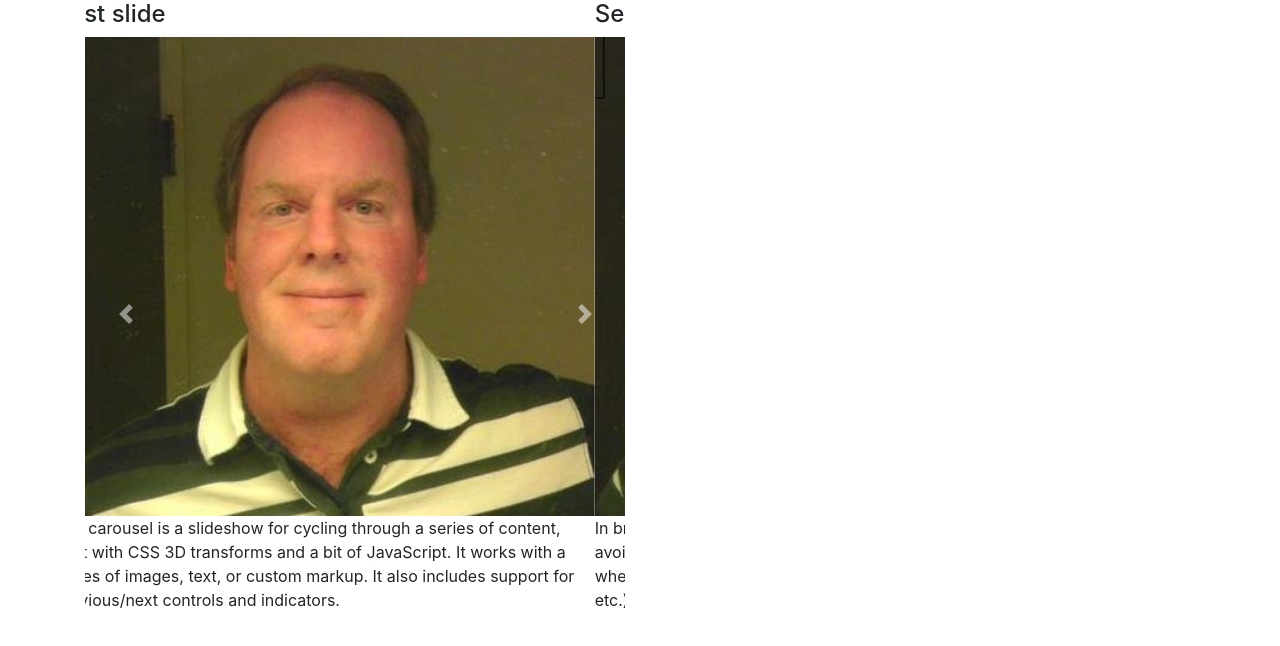
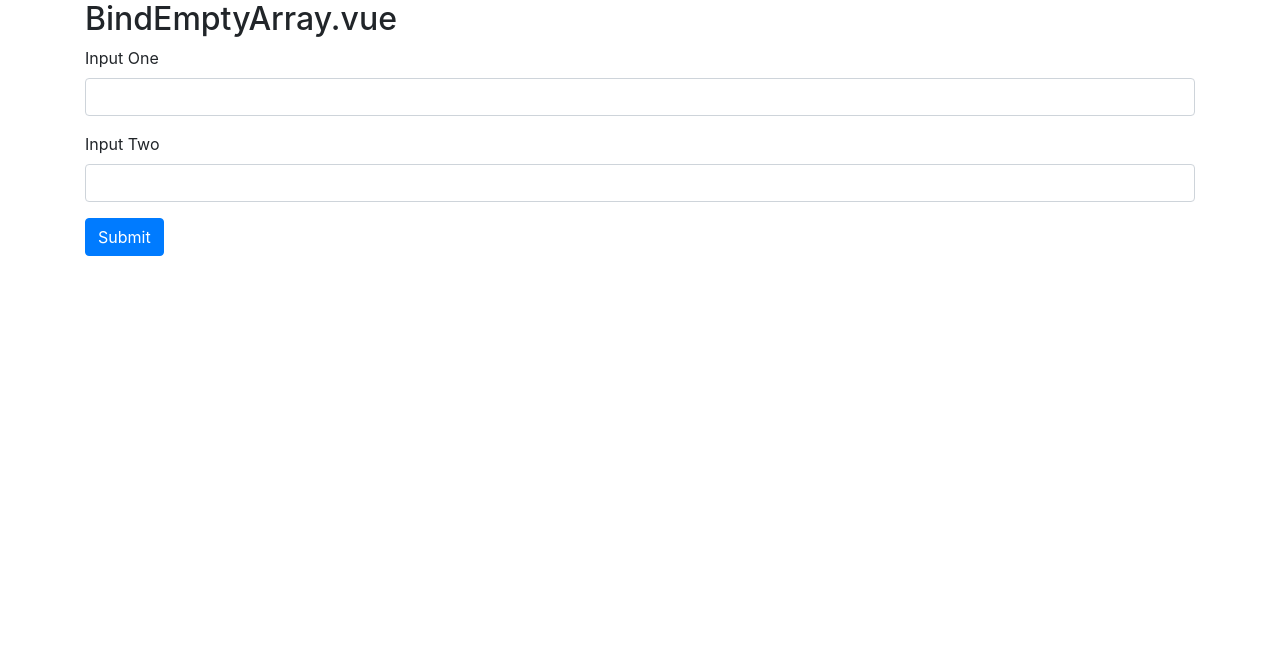
Before and after one commit to UniquelySimilar/vue-sandbox, a Vue app: page / in a window 1280 px wide. Shown: the top 646 px of the page. Built offline with nearby package versions, Linux system fonts and the light colour scheme.

Commit message:
bind empty array

```diff
--- a/src/App.vue
+++ b/src/App.vue
@@ -1,16 +1,16 @@
 <template>
   <div id="app" class="container">
-    <carousel />
+    <bind-empty-array />
   </div>
 </template>
 
 <script>
-  import Carousel from '@/components/vuetest/Carousel'
+  import BindEmptyArray from '@/components/stackoverflow/bind-empty-array/BindEmptyArray'
 
   export default {
     name: 'App',
     components: {
-      Carousel
+      BindEmptyArray
     },
     data() {
       return {
--- /dev/null
+++ b/src/components/stackoverflow/bind-empty-array/BindEmptyArray.vue
@@ -0,0 +1,35 @@
+<template>
+  <div class="bind-empty-array">
+    <h2>BindEmptyArray.vue</h2>
+    <form @submit.prevent="submitForm">
+      <div class="form-group" v-for="(input, index) in inputs" :key="index">
+        <label>{{ input.label }}</label>
+        <input type="text" class="form-control" v-model="inputValues[index]">
+     </div>
+     <button type="submit" class="btn btn-primary">Submit</button>
+    </form>
+  </div>
+</template>
+
+<script>
+  export default {
+    data() {
+      return {
+        inputs: [
+          {
+            label: 'Input One'
+          },
+          {
+            label: 'Input Two'
+          }
+        ],
+        inputValues: []
+      }
+    },
+    methods: {
+      submitForm() {
+        this.inputValues.forEach( element => console.log(element) )
+      }
+    }
+  }
+</script>
--- a/src/main.js
+++ b/src/main.js
@@ -4,9 +4,10 @@ import router from './router'
 //import store from './store'
 import store from './store/react-to-vuex-store.js'
 
-import 'jquery'
-import 'bootstrap'
 import 'bootstrap/dist/css/bootstrap.css'
+// Uncomment when using Bootstrap components
+//import 'jquery'
+//import 'bootstrap'
 
 Vue.config.productionTip = false
 
```
